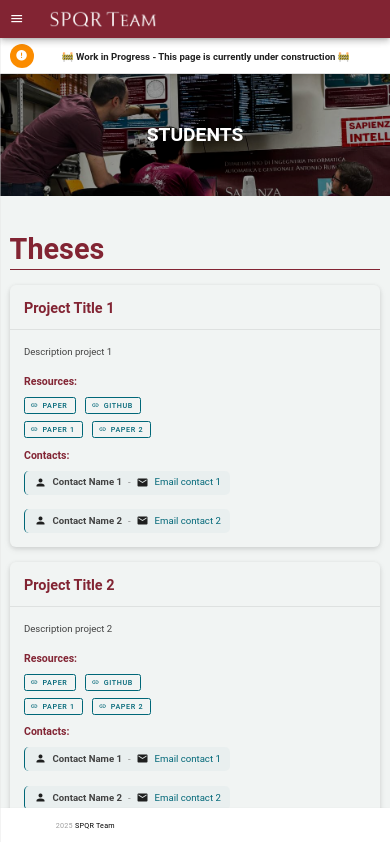
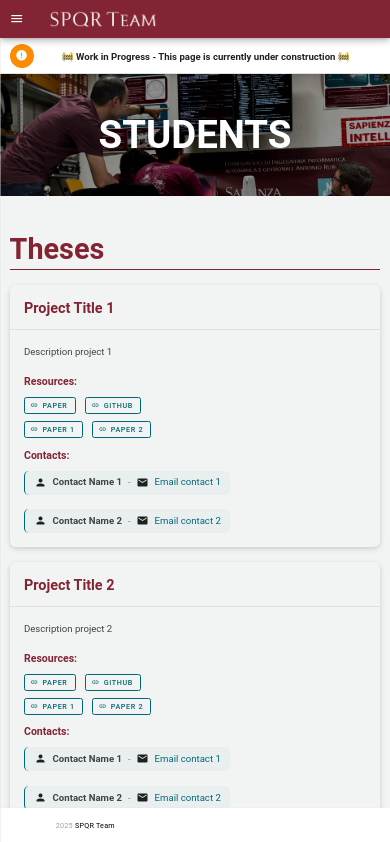
Before and after one commit to SPQRTeam/spqr-team-website, a Vue app: page /students in a window 390 px wide. Shown: the top 842 px of the page. Built offline with nearby package versions, Linux system fonts and the light colour scheme; a small style sheet from the web is missing.

Commit message:
fix cover

```diff
--- a/src/pages/press.vue
+++ b/src/pages/press.vue
@@ -254,7 +254,7 @@ onMounted(() => {
 
 <style scoped>
 .cover-image :deep(img) {
-    object-position: center 90% !important;
+    object-position: center 40% !important;
 }
 
 .year-section {
--- a/src/pages/students.vue
+++ b/src/pages/students.vue
@@ -342,10 +342,4 @@ const projects = computed(() => {
     color: #822433;
     text-decoration: underline;
 }
-
-@media (max-width: 960px) {
-    .cover-title {
-        font-size: 2rem;
-    }
-}
 </style>
```
Also changed, not shown: public/assets/press/cover.png.
